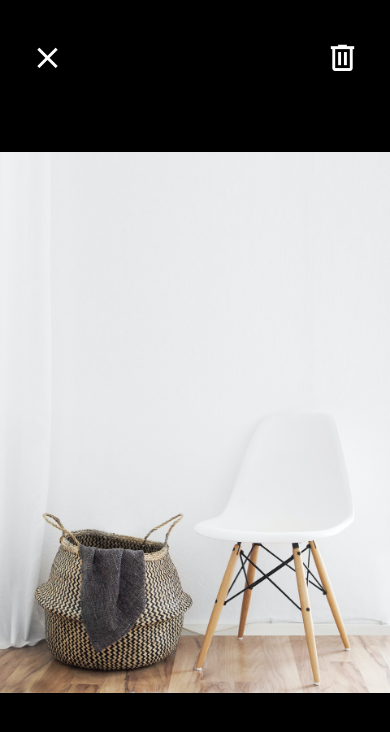
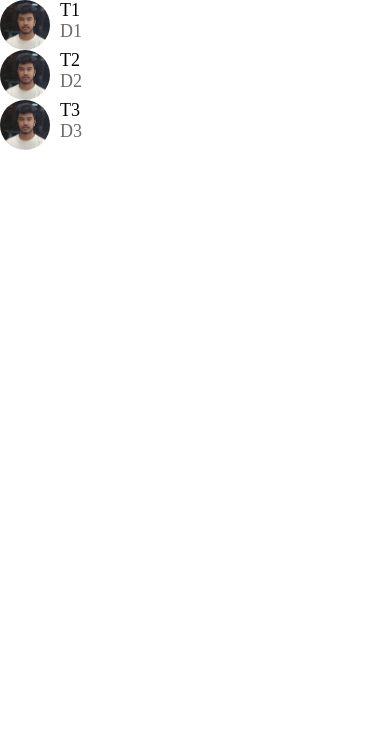
Before and after one commit to Jobayerdev/react-native-marketplace-app, a React Native app: screen / in a window 390 px wide. Shown: the top 732 px of the page. Built offline with nearby package versions, Linux system fonts and the light colour scheme.

Commit message:
FlatList

```diff
--- a/App.js
+++ b/App.js
@@ -6,9 +6,10 @@
 import AppButton from "./app/components/Button"
 import Card from "./app/components/Card"
 import ListingDetailsScreen from "./app/screens/ListingDetailsScreen"
+import MessagesScreen from "./app/screens/MessagesScreen"
 
 const App = () => {
-	return <ViewImageScreen />
+	return <MessagesScreen />
 }
 
 export default App
--- /dev/null
+++ b/app/screens/MessagesScreen.js
@@ -0,0 +1,44 @@
+import React from "react"
+import { FlatList, StyleSheet, Text, View } from "react-native"
+import ListItem from "../components/ListItem"
+
+const messages = [
+	{
+		id: 1,
+		title: "T1",
+		description: "D1",
+		image: require("../assets/jj.jpg"),
+	},
+	{
+		id: 2,
+		title: "T2",
+		description: "D2",
+		image: require("../assets/jj.jpg"),
+	},
+	{
+		id: 3,
+		title: "T3",
+		description: "D3",
+		image: require("../assets/jj.jpg"),
+	},
+]
+
+const MessagesScreen = () => {
+	return (
+		<FlatList
+			data={messages}
+			keyExtractor={(message) => message.id.toString()}
+			renderItem={({ item }) => (
+				<ListItem
+					image={item.image}
+					title={item.title}
+					subTitle={item.description}
+				/>
+			)}
+		/>
+	)
+}
+
+export default MessagesScreen
+
+const styles = StyleSheet.create({})
```
